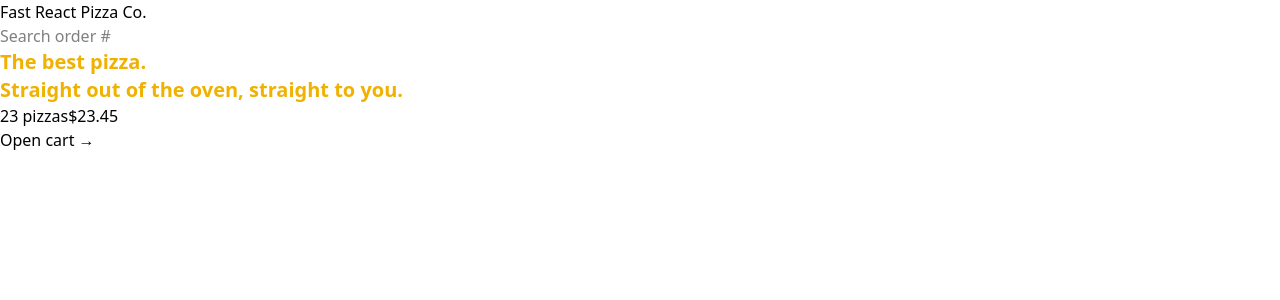
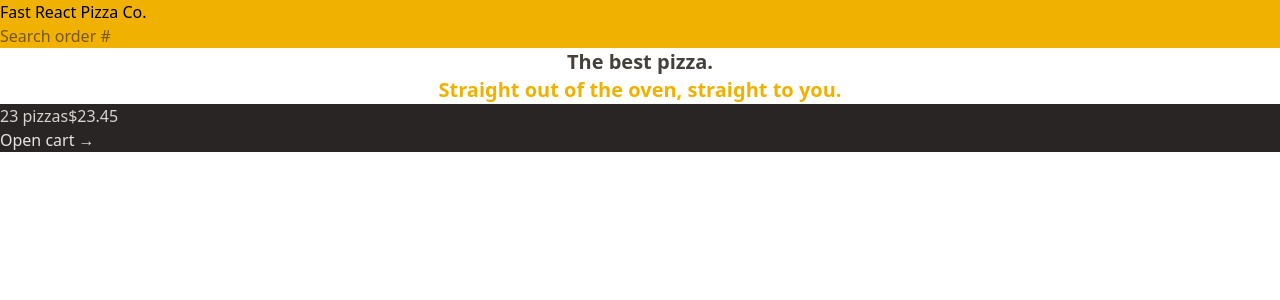
Before and after one commit to ivantxo/18_fast_react_pizza, a React (Vite) app: page / in a window 1280 px wide. Shown: the top 300 px of the page. Built offline with nearby package versions, Linux system fonts and the light colour scheme.

Commit message:
Working with colour

```diff
--- a/src/features/cart/CartOverview.jsx
+++ b/src/features/cart/CartOverview.jsx
@@ -2,8 +2,8 @@
 
 function CartOverview() {
   return (
-    <div>
-      <p>
+    <div className="bg-stone-800 text-stone-200">
+      <p className="text-stone-300">
         <span>23 pizzas</span>
         <span>$23.45</span>
       </p>
--- a/src/ui/Header.jsx
+++ b/src/ui/Header.jsx
@@ -3,7 +3,7 @@
 
 function Header() {
   return (
-    <header>
+    <header className="bg-yellow-500">
       <Link to="/">Fast React Pizza Co.</Link>
 
       <SearchOrder />
--- a/src/ui/Home.jsx
+++ b/src/ui/Home.jsx
@@ -1,10 +1,10 @@
 function Home() {
   return (
     <div>
-      <h1 className="text-xl text-yellow-500 font-semibold">
+      <h1 className="text-center text-xl text-stone-700 font-semibold">
         The best pizza.
         <br />
-        Straight out of the oven, straight to you.
+        <span className="text-yellow-500">Straight out of the oven, straight to you.</span>
       </h1>
     </div>
   );
```
